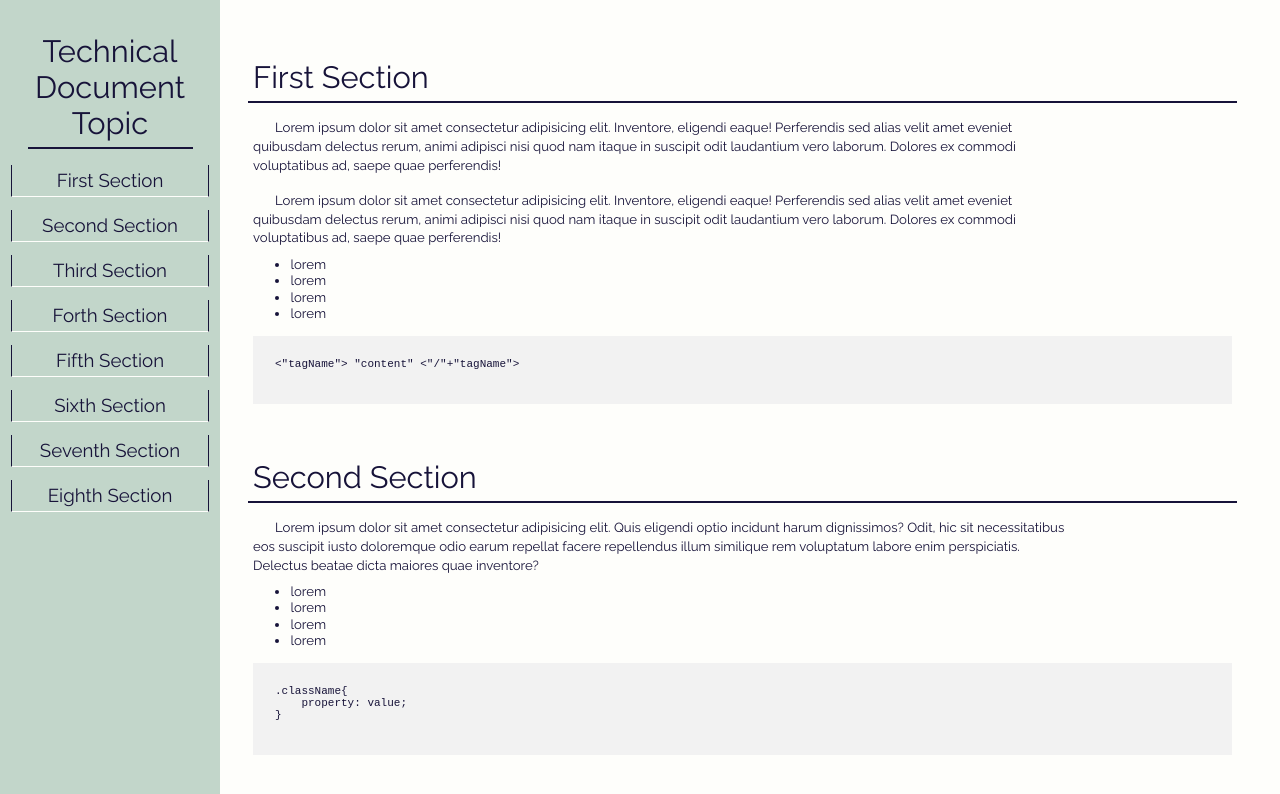
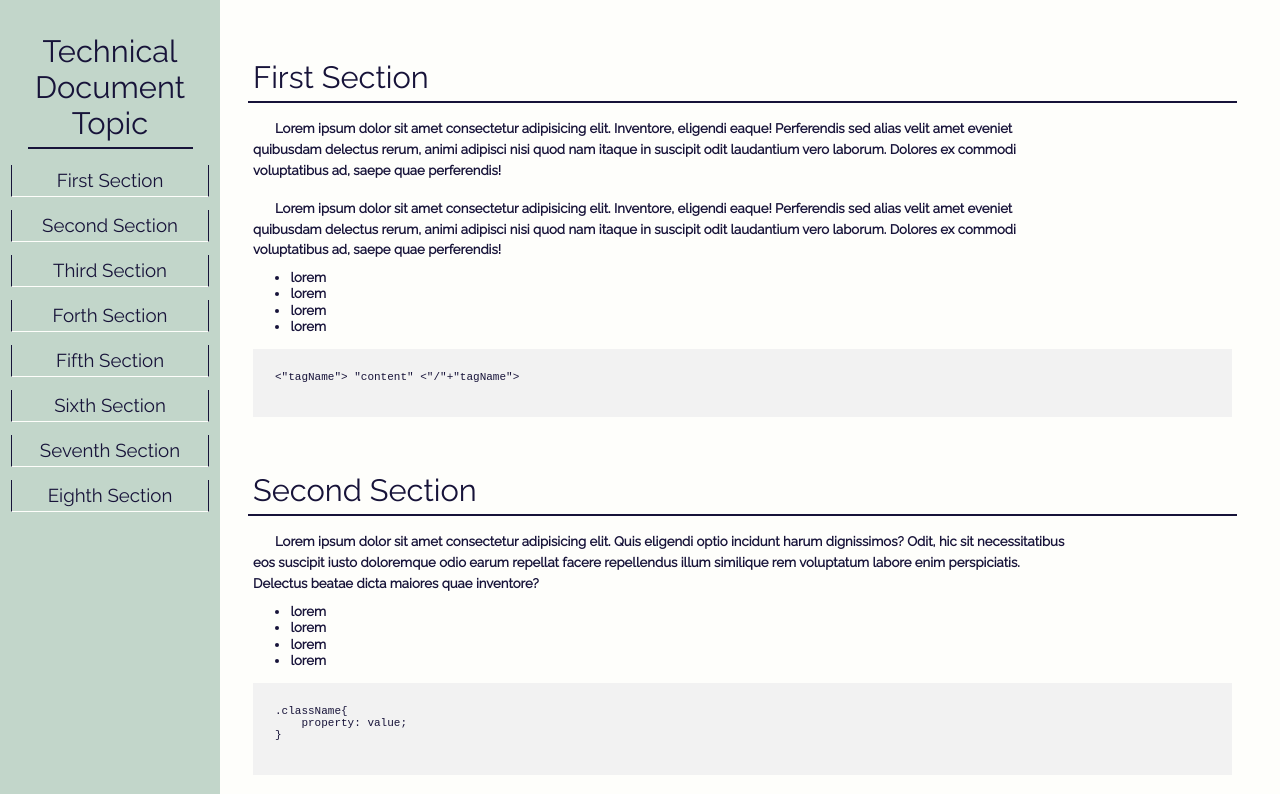
Before and after one commit to Ahmed-Elbessfy/Technical_Document, a plain HTML site: page index.html in a window 1280 px wide. Shown: the top 794 px of the page. Drawn offline with Linux system fonts and the light colour scheme.

Commit message:
adding line height & font-weight ot paragrpaphs and list items in sections

```diff
--- a/css/style.css
+++ b/css/style.css
@@ -80,7 +80,8 @@ section li {
     text-align: left;
     text-indent: 2rem;
     margin: 1.5rem auto;
-    line-height: 1.7rem;
+    line-height: 1.9rem;
+    font-weight: 600;
     width: 80%;
     max-width: 50rem;
 }
```
